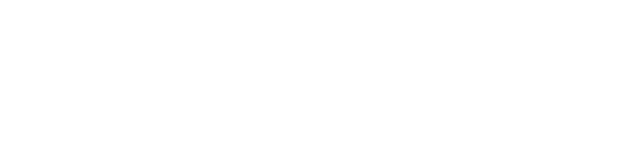
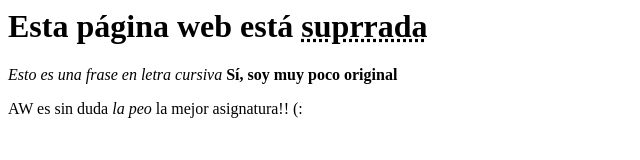
Before and after one commit to ZhengXia357/Aplicaciones-web, a plain HTML site: page html/ejercicio3.html in a window 1280 px wide. Shown: the whole page, without its empty margins (0-640 px from the left). Drawn offline with Linux system fonts and the light colour scheme.

Commit message:
Ejercicio 3

```diff
--- a/html/ejercicio3.html
+++ b/html/ejercicio3.html
@@ -1,8 +1,20 @@
 <html>
   <head>
-    <title></title>
-    <meta content="">
+    <title>Ejercicio 3</title>
+    <meta name="author" content="Zheng Xia" />
+    <meta name="description" content="AW me parece un módulo muy entretenido" />
+    <meta name="keywords" content="html, mi primera web" />
+    <meta http-equiv="expires" content="Fri, 1 Jan 2021 12:00:00 GMT" />
     <style></style>
   </head>
-  <body></body>
+  <body>
+      <h1>Esta página web está <abbr title="supercurrada">suprrada</abbr></h1>
+       <p>
+      <i>Esto es una frase en letra cursiva</i>
+      <b>Sí, soy muy poco original</b>
+       </p>
+       <p>
+      AW es sin duda <i>la peo</i> la mejor asignatura!! (:
+       </p>
+  </body>
 </html>
```
